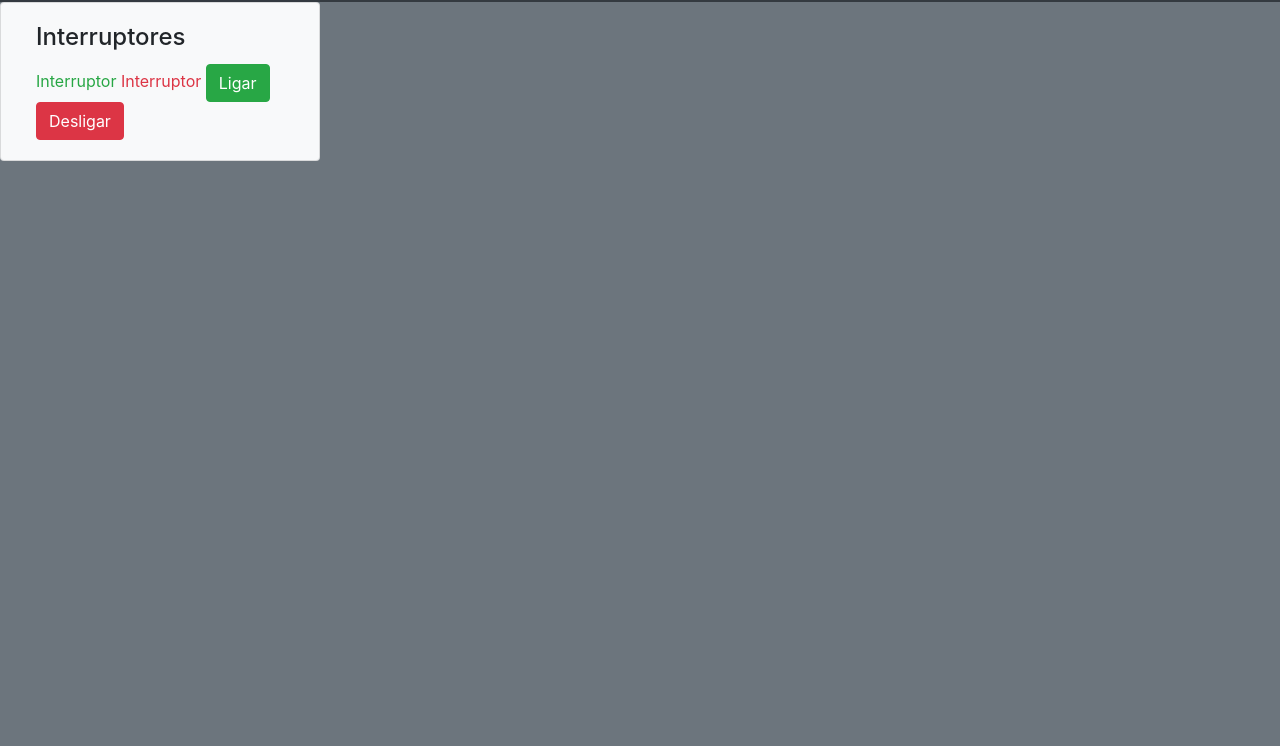
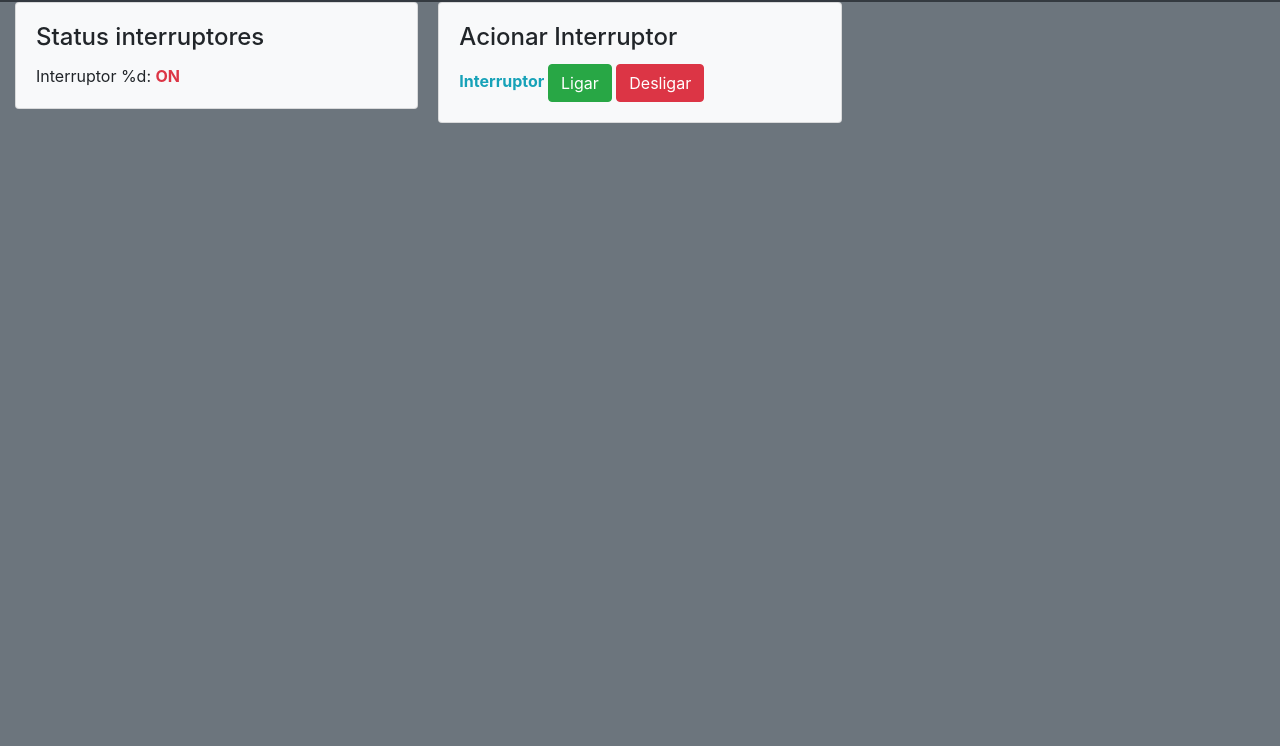
Before and after one commit to gabrielrbernardi/arduinoWebPage, a plain HTML site: page index.html in a window 1280 px wide. Shown: the part 54-800 px from the top of the page. Drawn offline with nearby package versions, Linux system fonts and the light colour scheme.

Commit message:
Change main page and create new file that will help in conversion from html file to arduino string

```diff
--- a/index.html
+++ b/index.html
@@ -4,7 +4,7 @@
         <meta charset="utf-8">
         <meta name="viewport" content="width=device-width, initial-scale=1, shrink-to-fit=no">
         <link rel="stylesheet" href="https://stackpath.bootstrapcdn.com/bootstrap/4.5.0/css/bootstrap.min.css" integrity="sha384-9aIt2nRpC12Uk9gS9baDl411NQApFmC26EwAOH8WgZl5MYYxFfc+NcPb1dKGj7Sk" crossorigin="anonymous">
-        <style> *{transition: .2s ease;} </style>
+        <style> *{transition: .2s ease;} .strong{font-weight: bold;} </style>
 
         <title>GB Control System</title>
     </head>
@@ -25,16 +25,28 @@
                     <li class="nav-item">
                         <a class="nav-link" href="https://bit.ly/sitegrbchecker" target="_blank">GB Checker</a>
                     </li>
+                    <li class="nav-item">
+                        <a class="nav-link" href="https://github.com/gabrielrbernardi/" target="_blank">GitHub</a>
+                    </li>
                     </ul>
                 </div>
             </nav>
-            <div class="card col-sm-3 bg-light">
-                <div class="card-body">
-                    <h4 class="card-title">Interruptores</h4>
-                    <a class="card-text text-success">Interruptor </a>
-                    <a class="card-text text-danger">Interruptor </a>
-                    <a href="/int1=ON" class="btn btn-success" role="button">Ligar</a>
-                    <a href="/int1=OFF" class="btn btn-danger" role="button">Desligar</a>
+            <div class="container-fluid">
+                <div class="card-columns">
+                    <div class="card bg-light">
+                        <div class="card-body">
+                            <h4 class="card-title">Status interruptores</h4>
+                            <a class="card-text">Interruptor %d: </a><a class="card-text text-danger text-uppercase strong">on</a>
+                        </div>
+                    </div>
+                    <div class="card bg-light">
+                        <div class="card-body">
+                            <h4 class="card-title">Acionar Interruptor</h4>
+                            <a class="card-text text-info strong">Interruptor </a>
+                            <a href="/inter=ON" class="btn btn-success" role="button">Ligar</a>
+                            <a href="/inter=OFF" class="btn btn-danger" role="button">Desligar</a>
+                        </div>
+                    </div>
                 </div>
             </div>
         <script src="https://code.jquery.com/jquery-3.5.1.slim.min.js" integrity="sha384-DfXdz2htPH0lsSSs5nCTpuj/zy4C+OGpamoFVy38MVBnE+IbbVYUew+OrCXaRkfj" crossorigin="anonymous"></script>
```
Also changed, not shown: index copy.html (added, +11 -0 lines).
